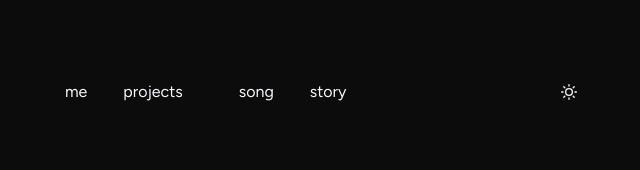
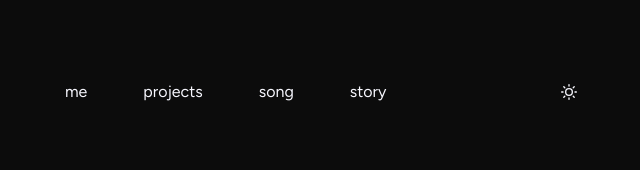
Before and after one commit to winston-edwin-chiong/personal-website, a Next.js app: page / in a window 1280 px wide. Shown: the top 170 px of the page, without its empty margins (319-959 px from the left). Built offline with nearby package versions, Linux system fonts and the light colour scheme.

Commit message:
fix header margin

```diff
--- a/src/components/header.tsx
+++ b/src/components/header.tsx
@@ -17,7 +17,7 @@ export default function Header() {
           <Link
             key={link.label}
             href={link.href}
-            className={`${i == 0 || i == lastLinkIdx ? "" : "mx-5"} decoration-lime-500 decoration-2 underline-offset-4 transition-colors duration-200 ease-in-out hover:underline`}
+            className={`${i == 0 ? "mr-5" : i == lastLinkIdx ? "ml-5" : "mx-5"} decoration-lime-500 decoration-2 underline-offset-4 transition-colors duration-200 ease-in-out hover:underline`}
           >
             {link.label}
           </Link>
```
